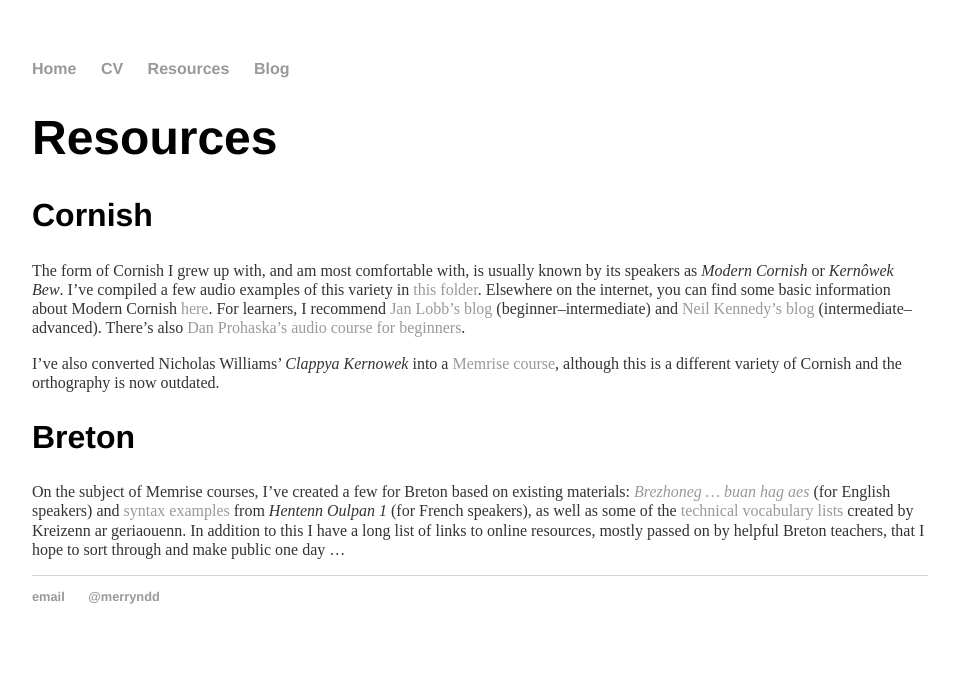
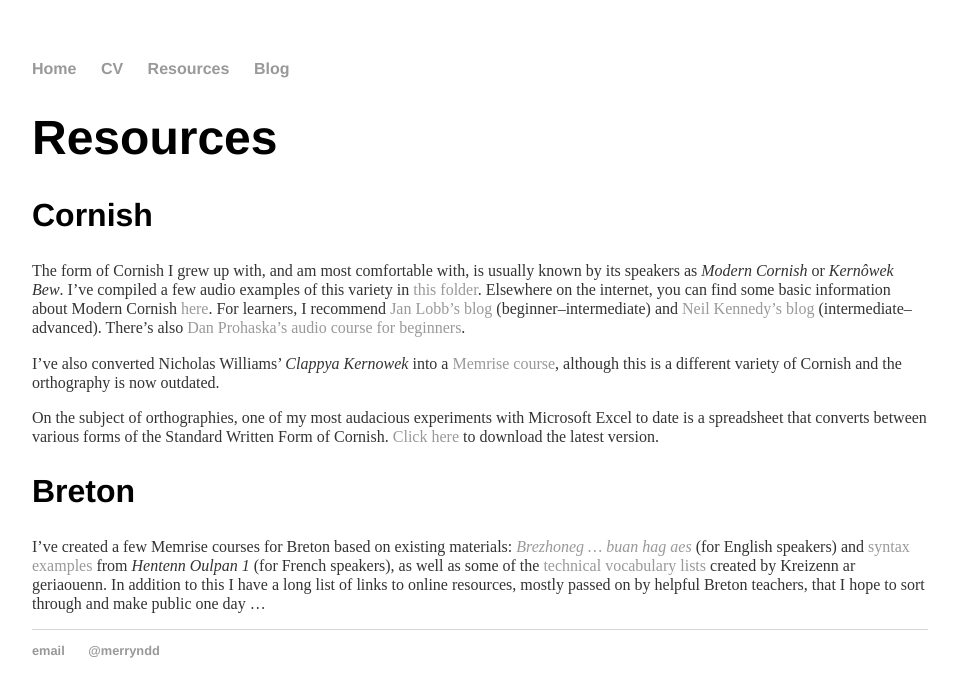
Before and after one commit to merryndd/merryndd.github.io, a Jekyll site: the page built from resources/index.html, in a window 1280 px wide. Shown: the top 697 px of the page, without its empty margins (160-1117 px from the left). Built offline with Jekyll 4.4.1, drawn with Linux system fonts in a browser that asks for light colours.

Commit message:
Update index.html

```diff
--- a/resources/index.html
+++ b/resources/index.html
@@ -7,6 +7,7 @@
 	<h2>Cornish</h2>
 	<p>The form of Cornish I grew up with, and am most comfortable with, is usually known by its speakers as <i>Modern Cornish</i> or <i>Kernôwek Bew</i>. I&rsquo;ve compiled a few audio examples of this variety in <a href="https://drive.google.com/drive/u/0/folders/1QIF_bvErHNkQKwdiuUaBmfx-jX-X6H_d">this folder</a>. Elsewhere on the internet, you can find some basic information about Modern Cornish <a href="http://www.moderncornish.net/">here</a>. For learners, I recommend <a href="http://latecornishlittlebits.blogspot.co.uk/">Jan Lobb&rsquo;s blog</a> (beginner&ndash;intermediate) and <a href="https://nebesgeryow.blogspot.co.uk/">Neil Kennedy&rsquo;s blog</a> (intermediate&ndash;advanced). There&rsquo;s also <a href="https://soundcloud.com/danny-prohaska">Dan Prohaska&rsquo;s audio course for beginners</a>.</p>
 	<p>I&rsquo;ve also converted Nicholas Williams&rsquo; <i>Clappya Kernowek</i> into a <a href="https://www.memrise.com/course/735960/clappya-kernowek/">Memrise course</a>, although this is a different variety of Cornish and the orthography is now outdated.</p>
+	<p>On the subject of orthographies, one of my most audacious experiments with Microsoft Excel to date is a spreadsheet that converts between various forms of the Standard Written Form of Cornish. <a href="https://drive.google.com/uc?authuser=0&id=1QfiXd0dAGHo2_jBYJZc_lQhf8KEOwkdJ&export=download">Click here</a> to download the latest version.</p>
 	<h2>Breton</h2>
-	<p>On the subject of Memrise courses, I&rsquo;ve created a few for Breton based on existing materials: <i><a href="https://www.memrise.com/course/735982/brezhoneg-buan-hag-aes-english-complete/">Brezhoneg … buan hag aes</a></i> (for English speakers) and <a href="https://www.memrise.com/course/1329614/syntaxe-bretonne/">syntax examples</a> from <i>Hentenn Oulpan 1</i> (for French speakers), as well as some of the <a href="https://www.memrise.com/user/brezhoneg21/courses/teaching/">technical vocabulary lists</a> created by Kreizenn ar geriaouenn. In addition to this I have a long list of links to online resources, mostly passed on by helpful Breton teachers, that I hope to sort through and make public one day …</p>
+	<p>I&rsquo;ve created a few Memrise courses for Breton based on existing materials: <i><a href="https://www.memrise.com/course/735982/brezhoneg-buan-hag-aes-english-complete/">Brezhoneg … buan hag aes</a></i> (for English speakers) and <a href="https://www.memrise.com/course/1329614/syntaxe-bretonne/">syntax examples</a> from <i>Hentenn Oulpan 1</i> (for French speakers), as well as some of the <a href="https://www.memrise.com/user/brezhoneg21/courses/teaching/">technical vocabulary lists</a> created by Kreizenn ar geriaouenn. In addition to this I have a long list of links to online resources, mostly passed on by helpful Breton teachers, that I hope to sort through and make public one day …</p>
 </div><!-- /.blurb -->
```
